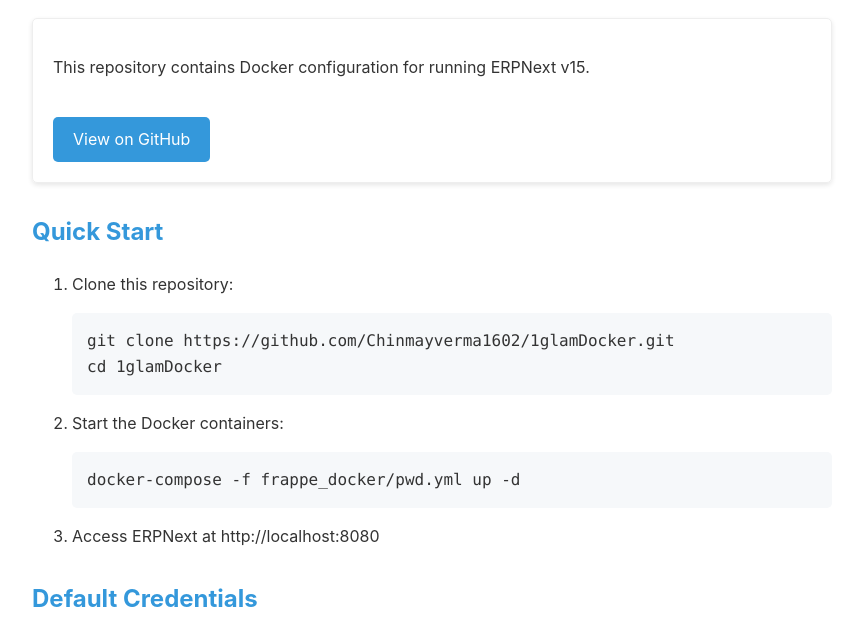
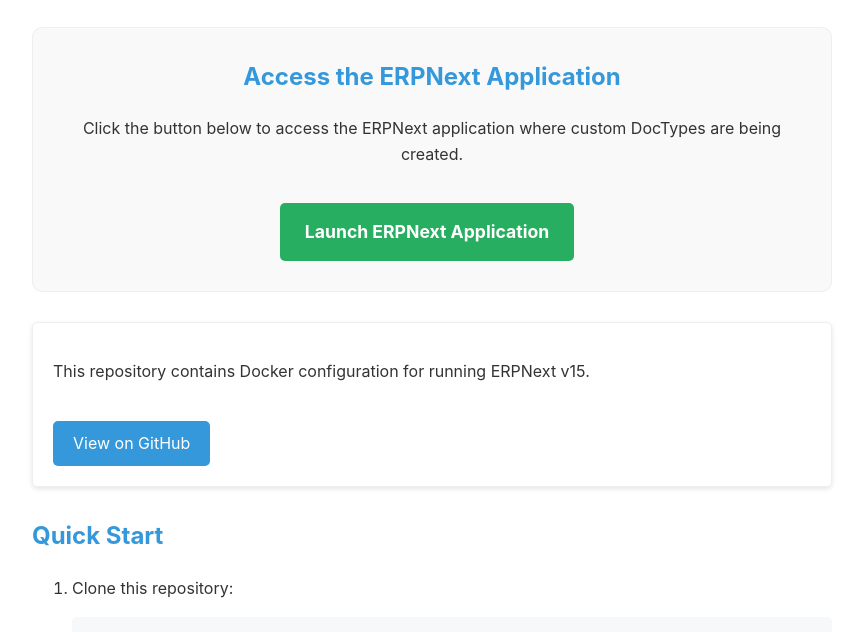
Before and after one commit to Chinmayverma1602/1glamDocker, a plain HTML site: page index.html in a window 1280 px wide. Shown: the part 108-740 px from the top of the page, without its empty margins (208-1071 px from the left). Drawn offline with Linux system fonts and the light colour scheme.

Commit message:
Add ERPNext application launch button

```diff
--- a/index.html
+++ b/index.html
@@ -53,15 +53,39 @@
             border-radius: 5px;
             text-decoration: none;
             margin-top: 20px;
+            margin-right: 10px;
         }
         .btn:hover {
             background-color: #2980b9;
             text-decoration: none;
         }
+        .btn-primary {
+            background-color: #27ae60;
+            font-weight: bold;
+            font-size: 1.1em;
+            padding: 15px 25px;
+        }
+        .btn-primary:hover {
+            background-color: #2ecc71;
+        }
+        .action-container {
+            text-align: center;
+            padding: 30px;
+            margin: 30px 0;
+            background-color: #f9f9f9;
+            border-radius: 10px;
+            border: 1px solid #eee;
+        }
     </style>
 </head>
 <body>
     <h1>1Glam Docker - ERPNext Deployment</h1>
+
+    <div class="action-container">
+        <h2 style="margin-top: 0;">Access the ERPNext Application</h2>
+        <p>Click the button below to access the ERPNext application where custom DocTypes are being created.</p>
+        <a href="http://erpnext.1glam.com" class="btn btn-primary">Launch ERPNext Application</a>
+    </div>
 
     <div class="container">
         <p>This repository contains Docker configuration for running ERPNext v15.</p>
```
